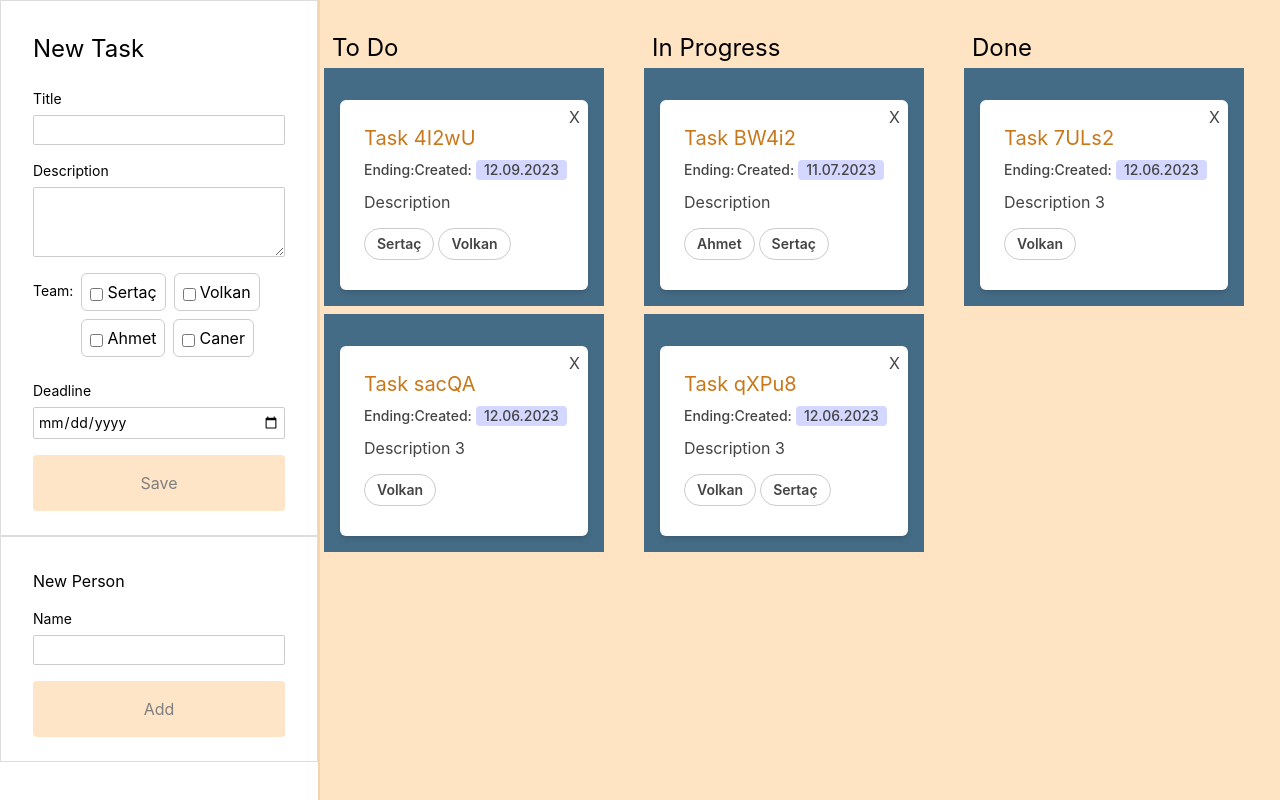
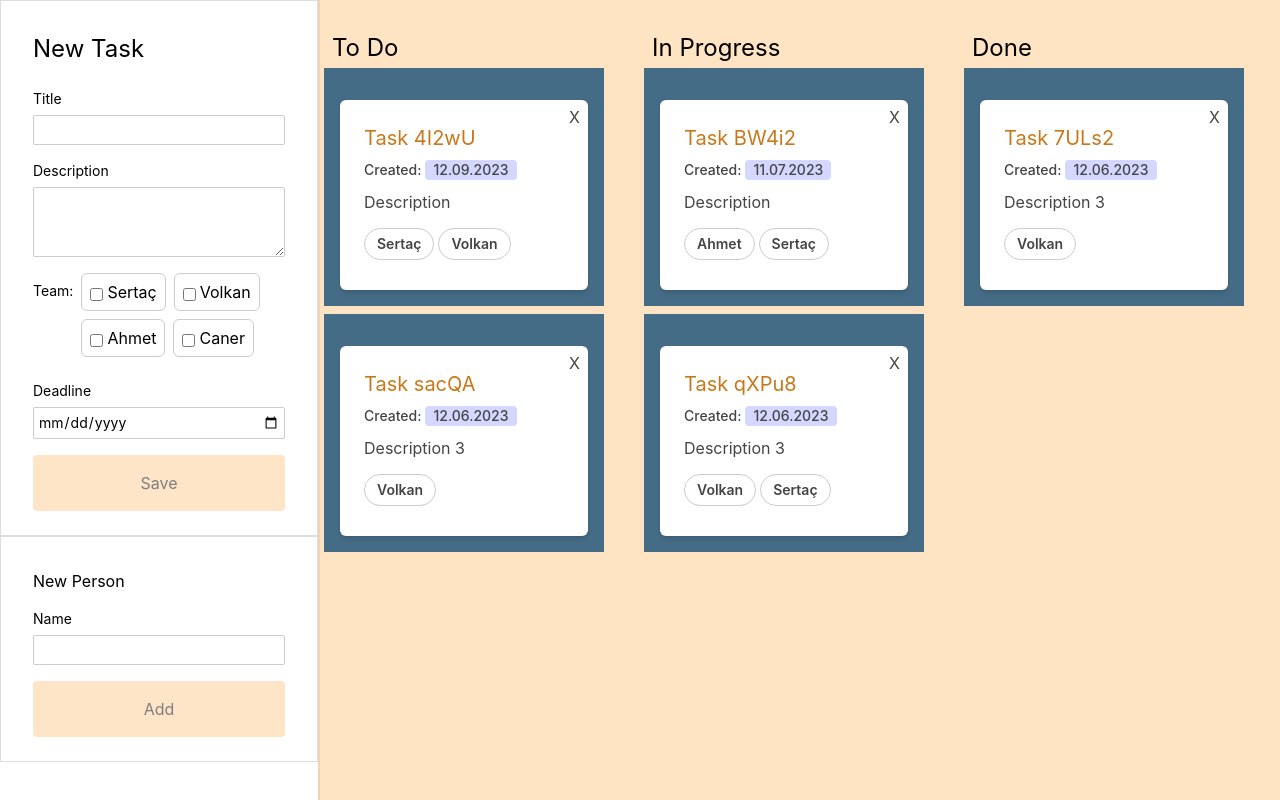
Before and after one commit to adra3n/realtime-collab, a React (Create React App) app: page / in a window 1280 px wide. Built offline with nearby package versions, Linux system fonts and the light colour scheme; no server answers.

Commit message:
removed deadlineDistance for now

```diff
--- a/src/components/Task.tsx
+++ b/src/components/Task.tsx
@@ -35,7 +35,7 @@ const Task: React.FC<TaskProps> = ({ taskObj, onRemove }) => {
       </button>
       <h3 className="text-xl text-[#c8781a]">{taskObj.title}</h3>
       <div className="flex items-center justify-between text-sm font-medium text-[#444] mt-2">
-        <span>Ending:</span>
+        {/* <span>Ending:</span> */}
         {/* <span
           className={
             dayDifference > 3
--- a/src/components/TaskForm.tsx
+++ b/src/components/TaskForm.tsx
@@ -1,7 +1,6 @@
 import React from 'react'
 import { useForm } from 'react-hook-form'
 import { nanoid } from 'nanoid'
-import { toast } from 'react-toastify'
 import { connect } from 'react-redux'
 
 interface TaskFormProps {
```
